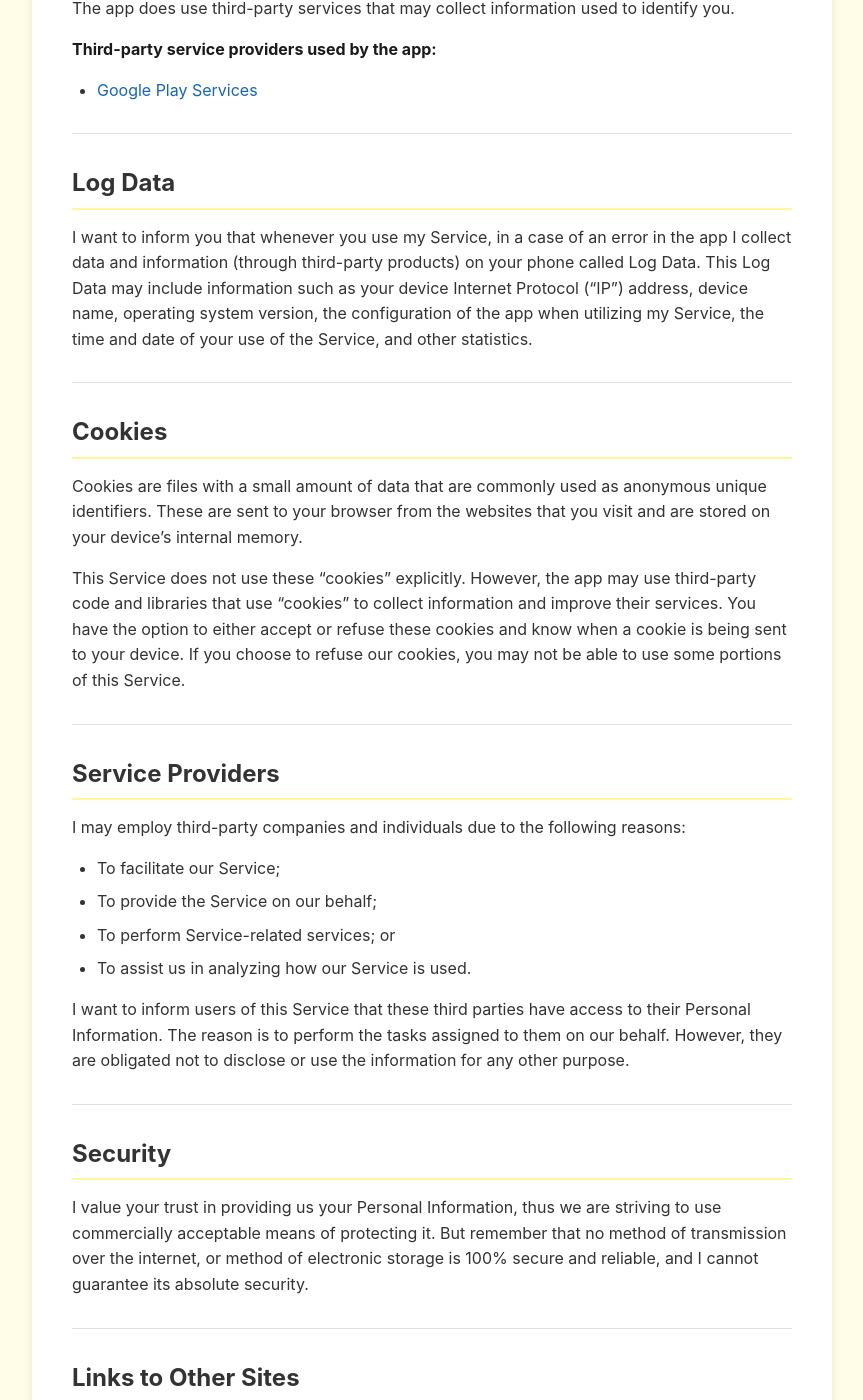
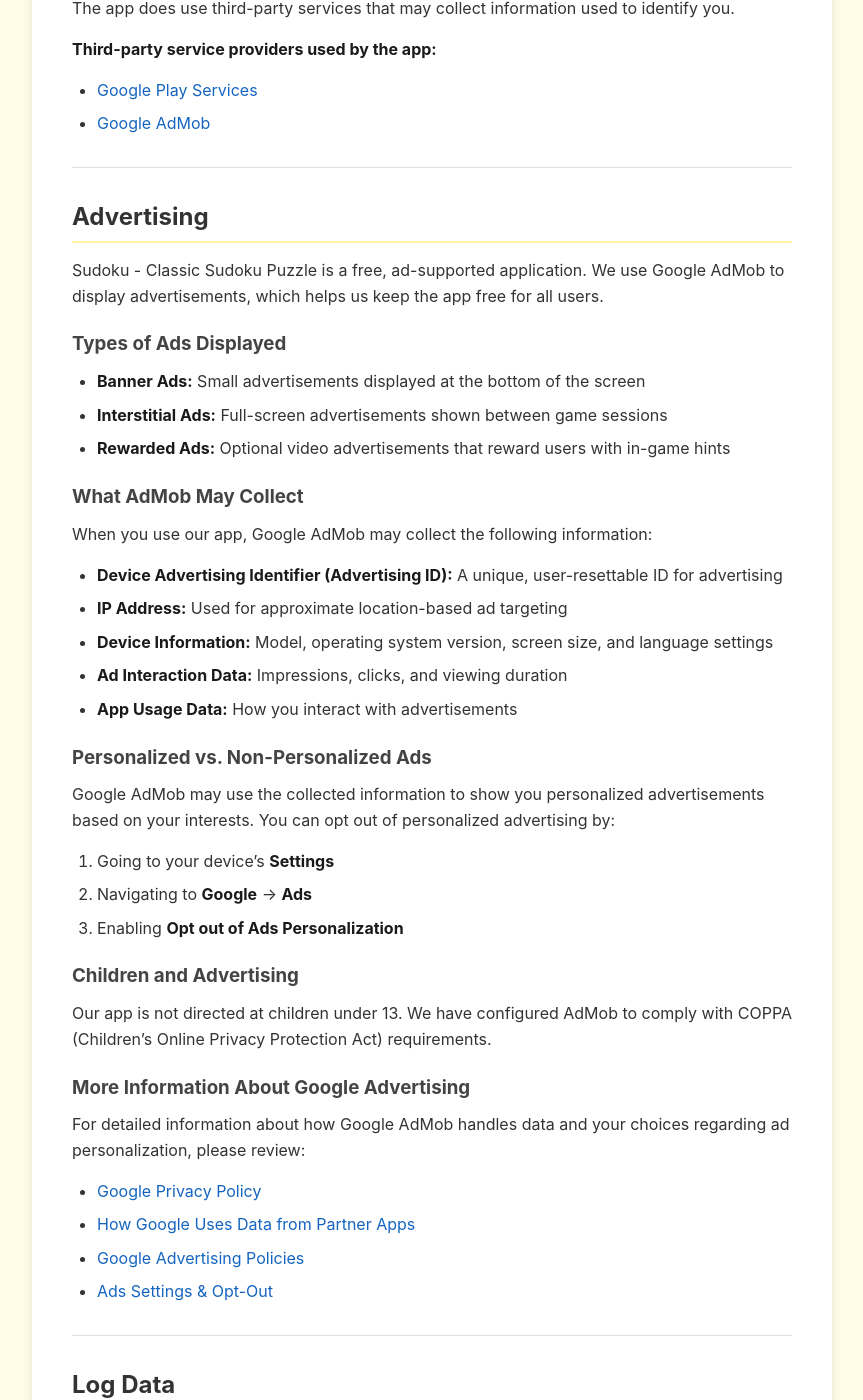
Before and after one commit to Jatin-Shihora/privacy-policy-manager, a Jekyll site: the page built from policies/sudoku.md, in a window 1280 px wide and 1400 px high, scrolled down 847 px. Shown: the whole window, without its empty margins (208-1071 px from the left). Built offline with Jekyll 4.4.1, drawn with Linux system fonts in a browser that asks for light colours; some of the changed text lies outside the part shown.

Commit message:
Update Sudoku privacy policy with AdMob details

```diff
--- a/policies/sudoku.md
+++ b/policies/sudoku.md
@@ -31,6 +31,42 @@ The app does use third-party services that may collect information used to ident
 
 **Third-party service providers used by the app:**
 - [Google Play Services](https://policies.google.com/privacy)
+- [Google AdMob](https://policies.google.com/privacy)
+
+---
+
+## Advertising
+
+Sudoku - Classic Sudoku Puzzle is a free, ad-supported application. We use Google AdMob to display advertisements, which helps us keep the app free for all users.
+
+### Types of Ads Displayed
+- **Banner Ads:** Small advertisements displayed at the bottom of the screen
+- **Interstitial Ads:** Full-screen advertisements shown between game sessions
+- **Rewarded Ads:** Optional video advertisements that reward users with in-game hints
+
+### What AdMob May Collect
+When you use our app, Google AdMob may collect the following information:
+- **Device Advertising Identifier (Advertising ID):** A unique, user-resettable ID for advertising
+- **IP Address:** Used for approximate location-based ad targeting
+- **Device Information:** Model, operating system version, screen size, and language settings
+- **Ad Interaction Data:** Impressions, clicks, and viewing duration
+- **App Usage Data:** How you interact with advertisements
+
+### Personalized vs. Non-Personalized Ads
+Google AdMob may use the collected information to show you personalized advertisements based on your interests. You can opt out of personalized advertising by:
+1. Going to your device's **Settings**
+2. Navigating to **Google** → **Ads**
+3. Enabling **Opt out of Ads Personalization**
+
+### Children and Advertising
+Our app is not directed at children under 13. We have configured AdMob to comply with COPPA (Children's Online Privacy Protection Act) requirements.
+
+### More Information About Google Advertising
+For detailed information about how Google AdMob handles data and your choices regarding ad personalization, please review:
+- [Google Privacy Policy](https://policies.google.com/privacy)
+- [How Google Uses Data from Partner Apps](https://policies.google.com/technologies/partner-sites)
+- [Google Advertising Policies](https://policies.google.com/technologies/ads)
+- [Ads Settings & Opt-Out](https://adssettings.google.com/)
 
 ---
 
@@ -54,10 +90,24 @@ I may employ third-party companies and individuals due to the following reasons:
 
 - To facilitate our Service;
 - To provide the Service on our behalf;
-- To perform Service-related services; or
-- To assist us in analyzing how our Service is used.
+- To perform Service-related services;
+- To assist us in analyzing how our Service is used; or
+- To display advertisements within the app.
 
 I want to inform users of this Service that these third parties have access to their Personal Information. The reason is to perform the tasks assigned to them on our behalf. However, they are obligated not to disclose or use the information for any other purpose.
+
+### Third-Party Services We Use
+| Service | Purpose | Privacy Policy |
+|---------|---------|----------------|
+| Google Play Services | App functionality & updates | [Link](https://policies.google.com/privacy) |
+| Google AdMob | Advertising | [Link](https://policies.google.com/privacy) |
+
+---
+
+## Data Retention
+
+- **Game Data:** Your game progress, statistics, and preferences are stored locally on your device and are not transmitted to our servers.
+- **Advertising Data:** Data collected by Google AdMob is retained according to Google's data retention policies. You can learn more at [Google's Privacy Policy](https://policies.google.com/privacy).
 
 ---
 
@@ -93,4 +143,4 @@ If you have any questions or suggestions about my Privacy Policy, do not hesitat
 
 ---
 
-*This privacy policy is effective as of September 3, 2022.*
+*This privacy policy was originally effective as of September 3, 2022, and was last updated on January 2, 2026.*
```
Also changed, not shown: other parts of policies/sudoku.md (+1 -1 lines).
